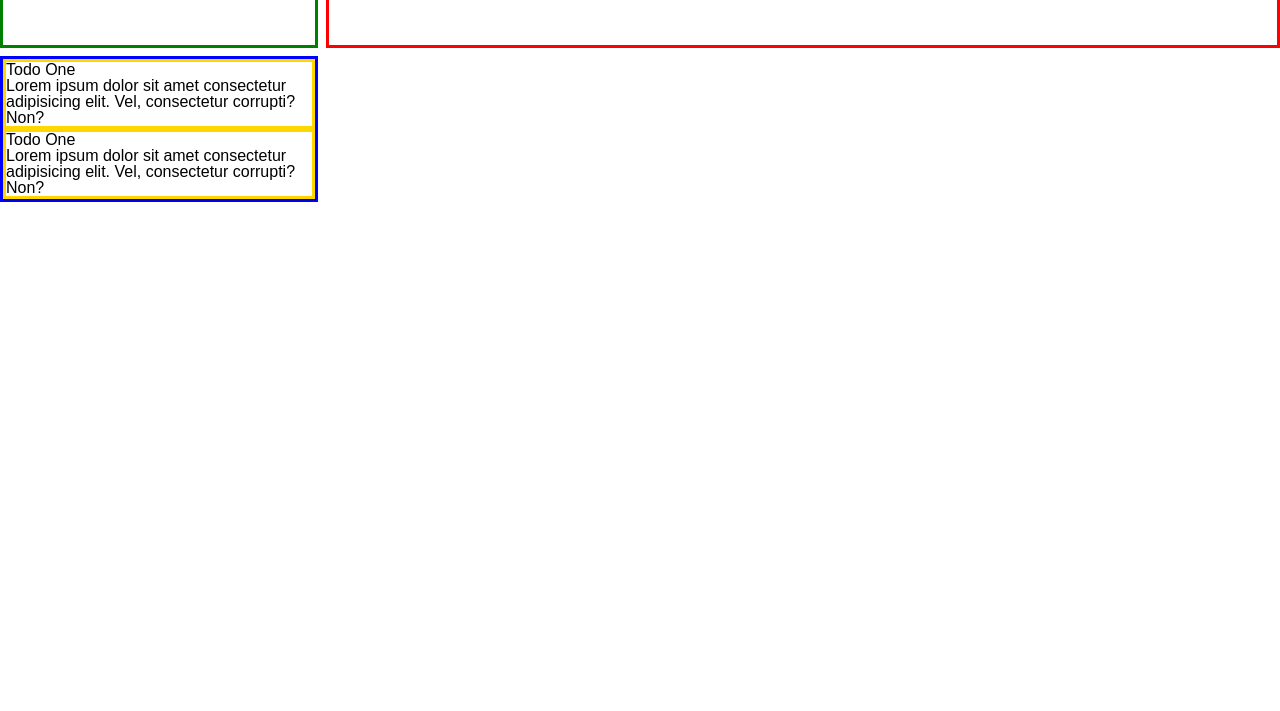
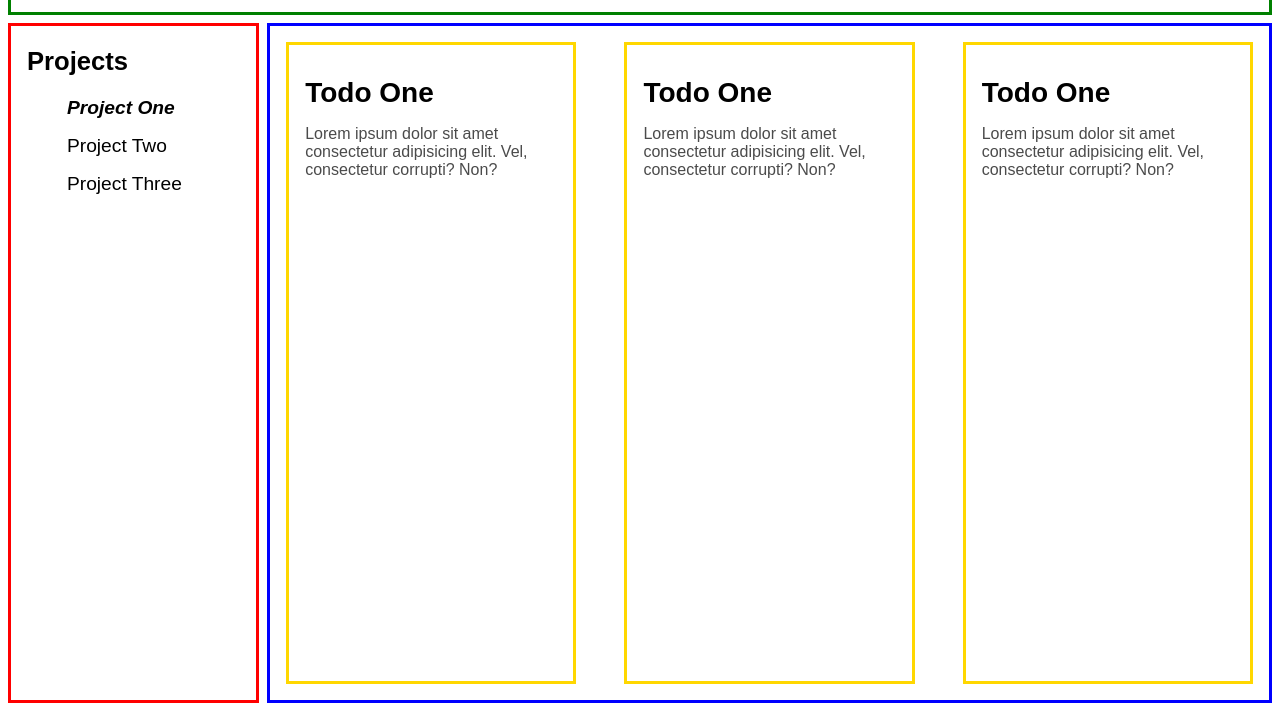
Before and after one commit to cmbak/Todo-List, a plain HTML site: page index.html in a window 1280 px wide. Shown: the part 98-809 px from the top of the page. Drawn offline with Linux system fonts and the light colour scheme.

Commit message:
Created layout using grid

```diff
--- a/index.html
+++ b/index.html
@@ -4,7 +4,7 @@
     <meta charset="UTF-8">
     <meta name="viewport" content="width=device-width, initial-scale=1.0">
     <title>Todo List</title>
-    <link rel="stylesheet" href="reset.css">
+    <!-- <link rel="stylesheet" href="reset.css"> -->
     <link rel="stylesheet" href="style.css">
 </head>
 <body>
@@ -15,13 +15,13 @@
         <div class="sidebar">
             <h2>Projects</h2>
             <ul class="project-list">
-                <li>Project One</li>
+                <li id="active-project">Project One</li>
                 <li>Project Two</li>
                 <li>Project Three</li>
             </ul>
         </div>
-        <div class="main">
-            <div class="todo-container">
+        <div class="todo-container">
+            <div class="todo">
                 <h3 class="todo-title">Todo One</h3>
                 <p class="todo-desc">Lorem ipsum dolor sit amet consectetur adipisicing elit. Vel, consectetur corrupti? Non?</p>
                 <!--
@@ -30,7 +30,11 @@
                     Tag?
                 -->
             </div>
-            <div class="todo-container">
+            <div class="todo">
+                <h3 class="todo-title">Todo One</h3>
+                <p class="todo-desc">Lorem ipsum dolor sit amet consectetur adipisicing elit. Vel, consectetur corrupti? Non?</p>
+            </div>
+            <div class="todo">
                 <h3 class="todo-title">Todo One</h3>
                 <p class="todo-desc">Lorem ipsum dolor sit amet consectetur adipisicing elit. Vel, consectetur corrupti? Non?</p>
             </div>
--- a/style.css
+++ b/style.css
@@ -5,27 +5,67 @@ body {
 /* Container Styling */
 .container {
     display: grid;
-    grid-template-columns: 1fr 3fr;
-    grid-template-rows: repeat(2, 1fr);
+    grid-template-columns: 1fr 4fr;
+    grid-template-rows: min-content 85vh;
     gap: 0.5rem;
 }
 
 /* Nav */
 .nav {
     border: 3px solid green;
+    grid-column: 1 / 3;
+}
+
+#title {
+    font-size: 2.5rem;
+    text-align: center;
 }
 
 /* Sidebar */
 .sidebar {
     border: 3px solid red;
+    padding-left: 1rem;
 }
 
-/* Main */
-.main {
+.sidebar h2 {
+    font-size: 1.6rem;
+}
+
+.project-list {
+    list-style-type: none;
+}
+
+.project-list li {
+    font-size: 1.2rem;
+    margin-block: 1rem;
+}
+
+#active-project {
+    font-weight: bold;
+    font-style: italic;
+}
+
+/* Todo Container */
+.todo-container {
     border: 3px solid blue;
+    display: grid;
+    grid-template-columns: repeat(auto-fit, minmax(250px, 1fr));
+    gap: 1rem;
 }
 
 /* Todo Styling */
-.todo-container {
+.todo {
     border: 3px solid gold;
+    padding: 1rem;
+    margin: 1rem;
+    /* Want these to be square in future */
 }
+
+.todo-title {
+    font-size: 1.75rem;
+    margin: 1rem 0;
+}
+
+.todo-desc {
+    color: rgb(75, 75, 75);
+}
```
